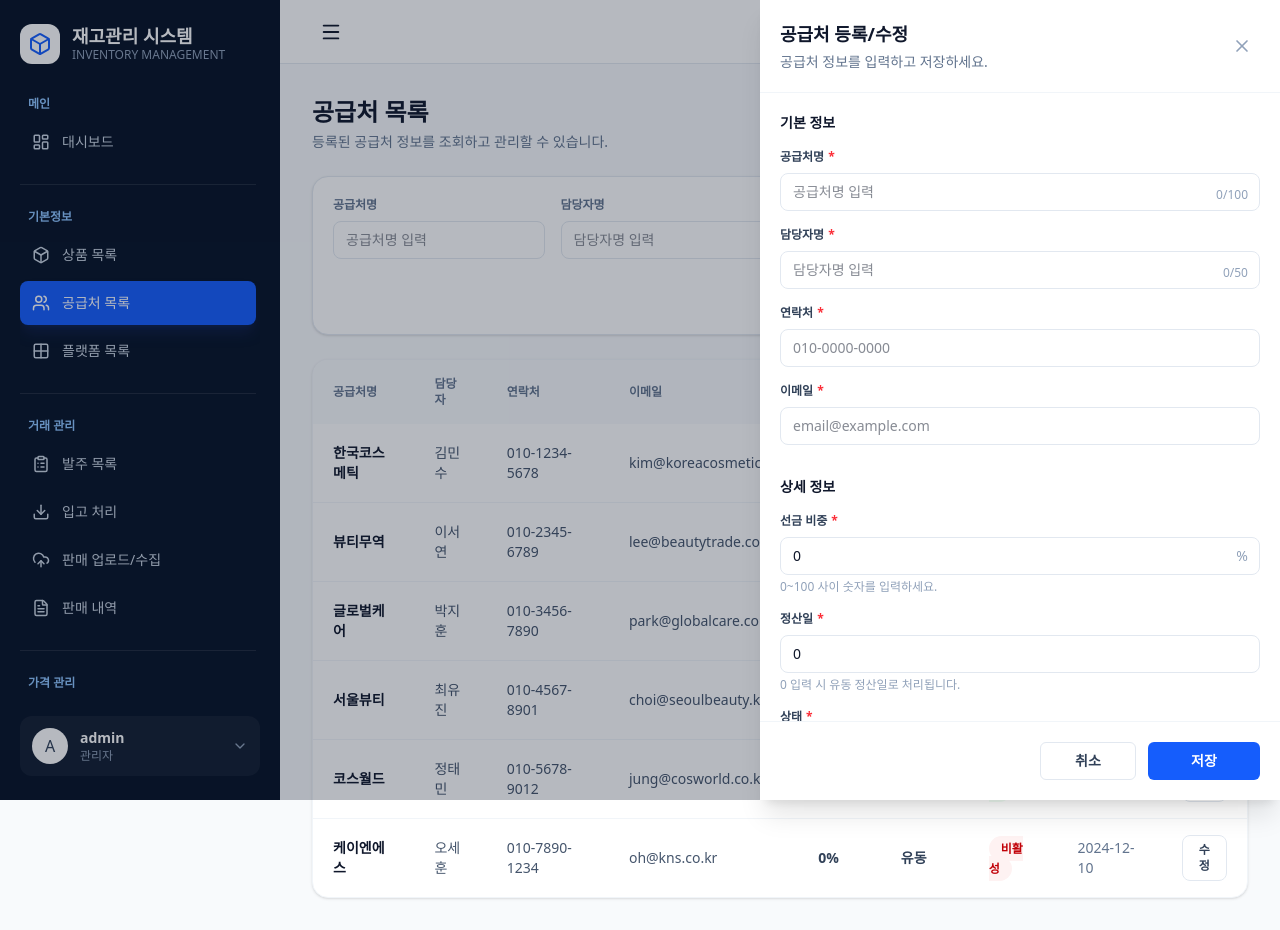
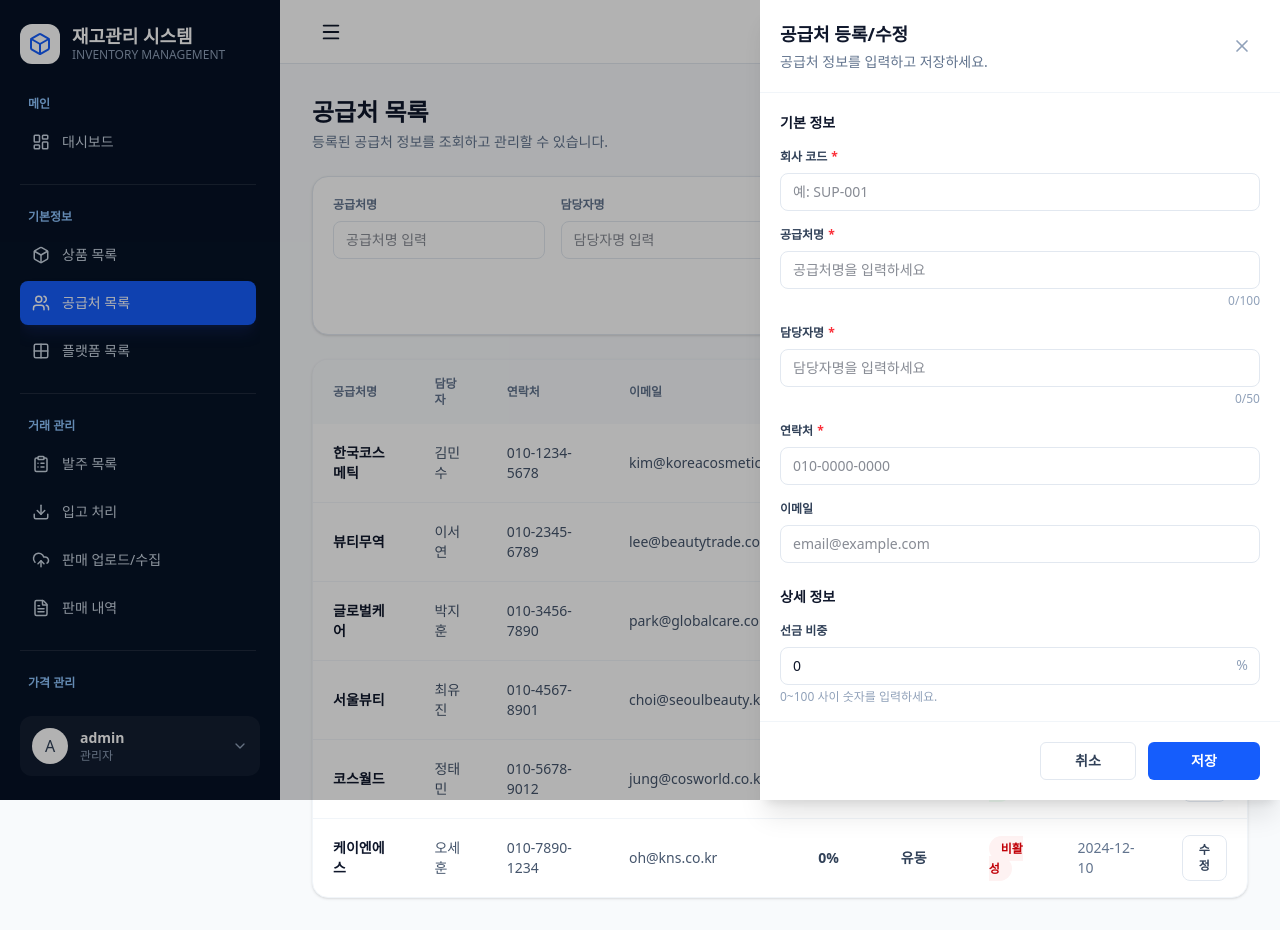
Before and after one commit to whan1569/SkinNote_OPS, a Next.js app in the folder frontend/: page /suppliers in a window 1280 px wide. Both pictures are taken after a click on the button "공급처 등록". Built offline with nearby package versions, Linux system fonts and the light colour scheme.

Commit message:
Update SupplierDrawer.tsx

```diff
--- a/frontend/app/suppliers/components/SupplierDrawer.tsx
+++ b/frontend/app/suppliers/components/SupplierDrawer.tsx
@@ -1,4 +1,6 @@
+import type { ReactNode } from "react";
 import { X } from "lucide-react";
+
 import { SUPPLIER_ACTIVE_STATUSES } from "../features/constants";
 import type { Supplier, SupplierDrawerMode } from "../features/types";
 
@@ -13,9 +15,9 @@ export function SupplierDrawer({ open, mode, supplier, onClose }: Props) {
   if (!open) return null;
 
   return (
-    <div className="fixed inset-0 z-50 flex justify-end bg-slate-900/30">
+    <div className="fixed inset-0 z-50 flex justify-end bg-black/30">
       <div className="h-full w-[520px] overflow-y-auto bg-white shadow-xl">
-        <div className="sticky top-0 flex items-center justify-between border-b border-slate-100 bg-white p-5">
+        <div className="sticky top-0 z-10 flex items-center justify-between border-b border-slate-100 bg-white p-5">
           <div>
             <h3 className="text-lg font-extrabold text-slate-900">
               공급처 등록/수정
@@ -33,38 +35,40 @@ export function SupplierDrawer({ open, mode, supplier, onClose }: Props) {
           </button>
         </div>
 
-        <div className="space-y-8 p-5">
+        <div className="space-y-6 p-5">
           <section>
             <h4 className="mb-4 text-sm font-extrabold text-slate-900">
               기본 정보
             </h4>
 
             <div className="space-y-4">
+              <Field label="회사 코드" required>
+                <input
+                  defaultValue={supplier?.companyCode ?? ""}
+                  placeholder="예: SUP-001"
+                  className="w-full rounded-lg border border-slate-200 px-3 py-2 text-sm outline-none"
+                />
+              </Field>
+
               <Field label="공급처명" required>
-                <div className="relative">
                 <input
                   defaultValue={supplier?.supplierName ?? ""}
-                    maxLength={100}
-                    placeholder="공급처명 입력"
+                  placeholder="공급처명을 입력하세요"
                   className="w-full rounded-lg border border-slate-200 px-3 py-2 text-sm outline-none"
                 />
-                  <span className="absolute bottom-2 right-3 text-xs text-slate-400">
+                <div className="mt-1 text-right text-xs text-slate-400">
                   {supplier?.supplierName.length ?? 0}/100
-                  </span>
                 </div>
               </Field>
 
               <Field label="담당자명" required>
-                <div className="relative">
                 <input
                   defaultValue={supplier?.managerName ?? ""}
-                    maxLength={50}
-                    placeholder="담당자명 입력"
+                  placeholder="담당자명을 입력하세요"
                   className="w-full rounded-lg border border-slate-200 px-3 py-2 text-sm outline-none"
                 />
-                  <span className="absolute bottom-2 right-3 text-xs text-slate-400">
+                <div className="mt-1 text-right text-xs text-slate-400">
                   {supplier?.managerName.length ?? 0}/50
-                  </span>
                 </div>
               </Field>
 
@@ -76,7 +80,7 @@ export function SupplierDrawer({ open, mode, supplier, onClose }: Props) {
                 />
               </Field>
 
-              <Field label="이메일" required>
+              <Field label="이메일">
                 <input
                   defaultValue={supplier?.email ?? ""}
                   placeholder="email@example.com"
@@ -92,18 +96,16 @@ export function SupplierDrawer({ open, mode, supplier, onClose }: Props) {
             </h4>
 
             <div className="space-y-4">
-              <Field label="선금 비중" required>
+              <Field label="선금 비중">
                 <div className="relative">
                   <input
                     type="number"
+                    defaultValue={supplier?.advancePaymentRate ?? 0}
                     min={0}
                     max={100}
-                    step={0.1}
-                    defaultValue={supplier?.advancePaymentRate ?? 0}
-                    placeholder="선금 비중 입력"
-                    className="w-full rounded-lg border border-slate-200 px-3 py-2 pr-10 text-sm outline-none"
+                    className="w-full rounded-lg border border-slate-200 px-3 py-2 pr-8 text-sm outline-none"
                   />
-                  <span className="absolute right-3 top-1/2 -translate-y-1/2 text-sm text-slate-400">
+                  <span className="absolute right-3 top-2 text-sm text-slate-400">
                     %
                   </span>
                 </div>
@@ -112,13 +114,12 @@ export function SupplierDrawer({ open, mode, supplier, onClose }: Props) {
                 </p>
               </Field>
 
-              <Field label="정산일" required>
+              <Field label="정산일">
                 <input
                   type="number"
+                  defaultValue={supplier?.settlementDay ?? 30}
                   min={0}
                   max={31}
-                  defaultValue={supplier?.settlementDay ?? 0}
-                  placeholder="0 입력 시 유동"
                   className="w-full rounded-lg border border-slate-200 px-3 py-2 text-sm outline-none"
                 />
                 <p className="mt-1 text-xs text-slate-400">
@@ -139,12 +140,11 @@ export function SupplierDrawer({ open, mode, supplier, onClose }: Props) {
                 </select>
               </Field>
 
-              <Field label="메모">
+              <Field label="비고">
                 <div className="relative">
                   <textarea
                     rows={5}
-                    maxLength={300}
-                    placeholder="메모 입력"
+                    placeholder="비고를 입력하세요"
                     className="w-full resize-none rounded-lg border border-slate-200 px-3 py-2 text-sm outline-none"
                   />
                   <span className="absolute bottom-3 right-3 text-xs text-slate-400">
@@ -186,7 +186,7 @@ function Field({
 }: {
   label: string;
   required?: boolean;
-  children: React.ReactNode;
+  children: ReactNode;
 }) {
   return (
     <div>
```
Lines whose indentation alone changed are shown as unchanged.
